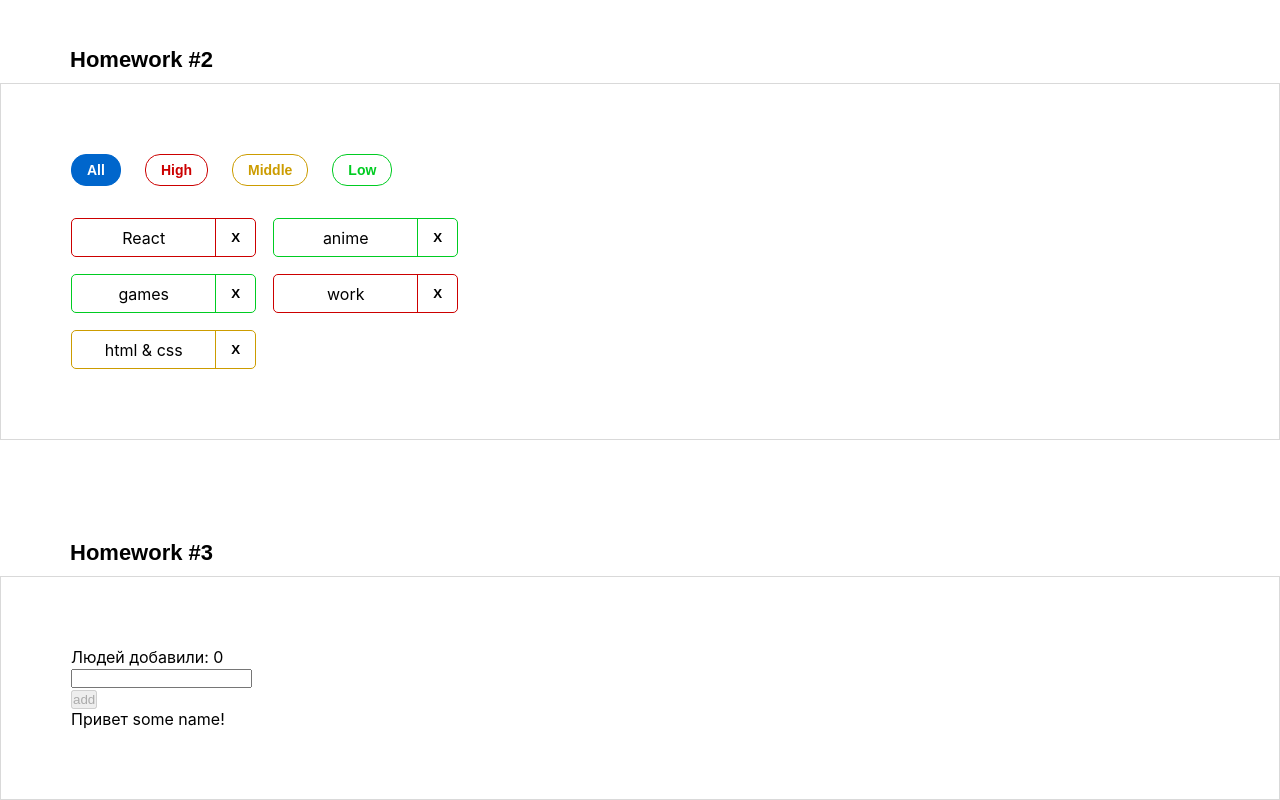
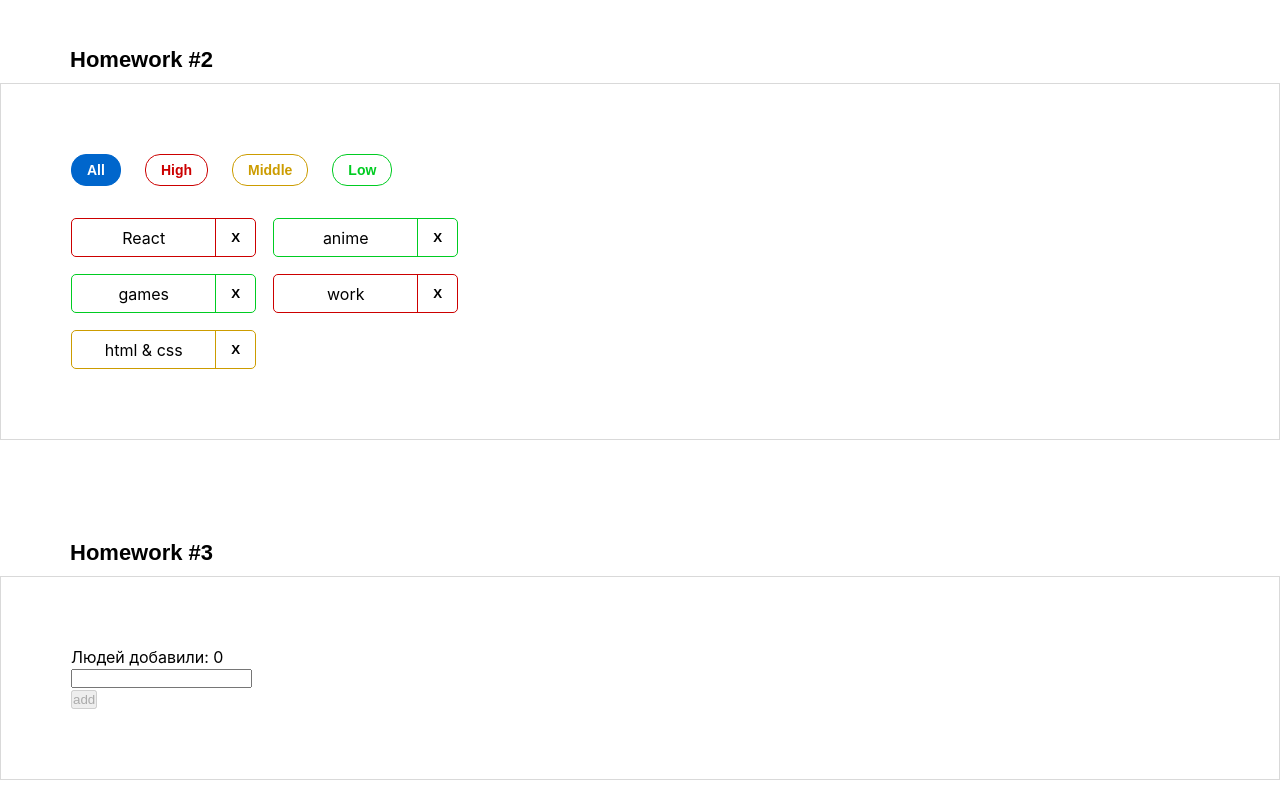
Before and after one commit to AdammmVV/Homework, a React (Create React App) app: page / in a window 1280 px wide. Shown: the part 660-1460 px from the top of the page. Built offline with nearby package versions, Linux system fonts and the light colour scheme.

Commit message:
Homework 03 add logic and type GreetingContainer.tsx

```diff
--- a/src/s2-homeworks/hw03/GreetingContainer.tsx
+++ b/src/s2-homeworks/hw03/GreetingContainer.tsx
@@ -3,18 +3,29 @@
 import { UserType } from './HW3'
 
 type GreetingContainerPropsType = {
-    users: any // need to fix any
-    addUserCallback: any // need to fix any
+    users: UserType[] // need to fix any
+    addUserCallback: (name: string)=> void // need to fix any
 }
 
-export const pureAddUser = (name: any, setError: any, setName: any, addUserCallback: any) => {
+export const pureAddUser = (name: string, setError: (value: string)=>void, setName: (value: string)=>void, addUserCallback: (name: string)=> void) => {
+    if(!(/\w/g.test(name))) {
+        pureOnBlur(name, setError)
+    } else {
+        addUserCallback(name)
+        setName('')
+    }
     // если имя пустое - показать ошибку, иначе - добавить юзера и очистить инпут
 }
 
-export const pureOnBlur = (name: any, setError: any) => { // если имя пустое - показать ошибку
+export const pureOnBlur = (name: string, setError: (value: string) => void) => { // если имя пустое - показать ошибку
+    console.log(/\w/g.test(name))
+    if(!(/\w/g.test(name))) setError("Ошибка! Введите имя!")
 }
 
-export const pureOnEnter = (e: any, addUser: any) => { // если нажата кнопка Enter - добавить
+export const pureOnEnter = (e: KeyboardEvent<HTMLInputElement>, addUser: ()=> void) => { // если нажата кнопка Enter - добавить
+    if(e.key === 'Enter') {
+        addUser()
+    }
 }
 
 // более простой и понятный для новичков
@@ -26,12 +37,11 @@
     addUserCallback,
 }) => {
     // деструктуризация пропсов
-    const [name, setName] = useState<any>('') // need to fix any
-    const [error, setError] = useState<any>('') // need to fix any
+    const [name, setName] = useState<string>('') // need to fix any
+    const [error, setError] = useState<string>('') // need to fix any
 
-    const setNameCallback = (e: any) => { // need to fix any
-        setName('some name') // need to fix
-
+    const setNameCallback = (e: ChangeEvent<HTMLInputElement>) => { // need to fix any
+        setName(e.currentTarget.value) // need to fix
         error && setError('')
     }
     const addUser = () => {
@@ -42,12 +52,12 @@
         pureOnBlur(name, setError)
     }
 
-    const onEnter = (e: any) => {
+    const onEnter = (e: KeyboardEvent<HTMLInputElement>) => {
         pureOnEnter(e, addUser)
     }
 
-    const totalUsers = 0 // need to fix
-    const lastUserName = 'some name' // need to fix
+    const totalUsers = users.length // need to fix
+    const lastUserName = users.length ? users[totalUsers-1].name : '' // need to fix
 
     return (
         <Greeting
```
